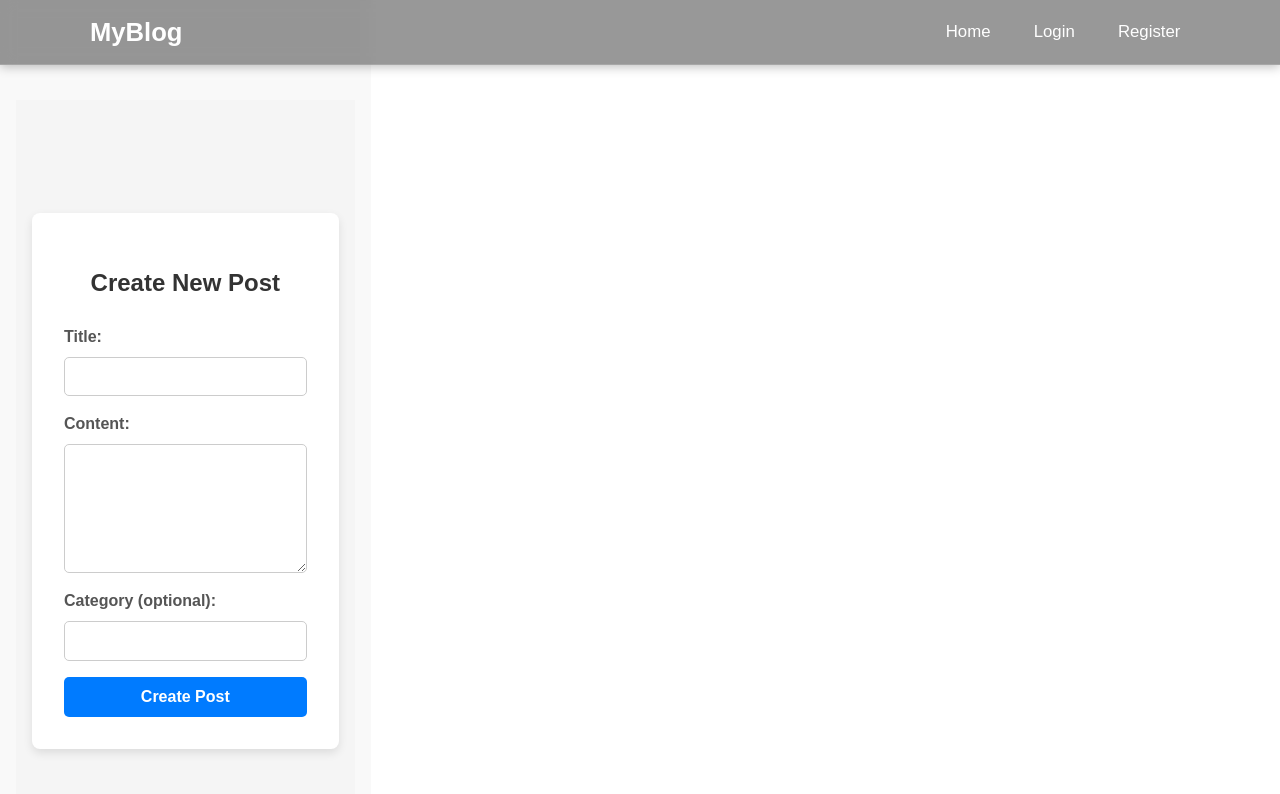
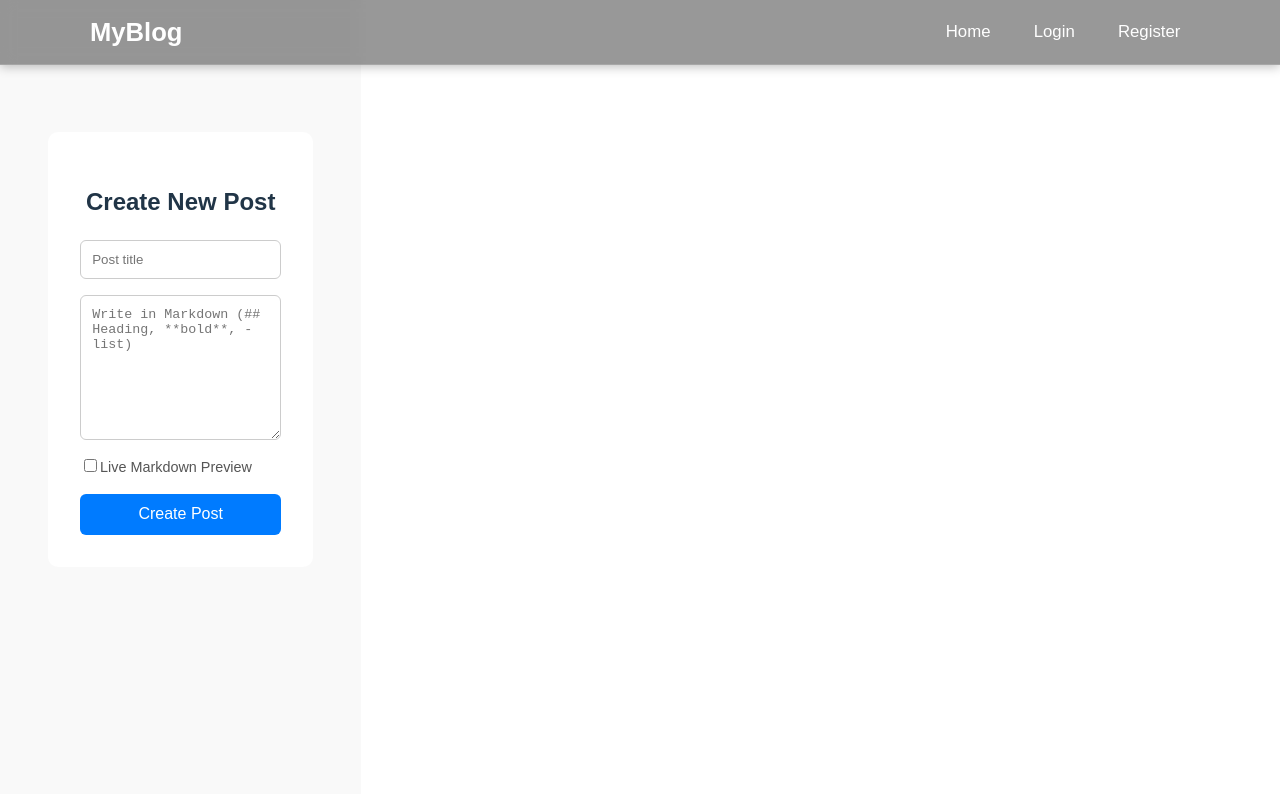
Before and after one commit to denden09/fullstack-test, a React (Vite) app in the folder frontend/frontend/: page /create in a window 1280 px wide. Shown: the top 794 px of the page. Built offline with nearby package versions, Linux system fonts and the light colour scheme.

Commit message:
markdown

```diff
--- a/frontend/frontend/src/pages/CreatePost.jsx
+++ b/frontend/frontend/src/pages/CreatePost.jsx
@@ -2,6 +2,8 @@ import { useState, useContext } from "react";
 import { useNavigate } from "react-router-dom";
 import { AuthContext } from "../context/AuthContext";
 import api from "../api/axios";
+import ReactMarkdown from "react-markdown";
+import remarkGfm from "remark-gfm";
 
 export default function CreatePost() {
   const { token } = useContext(AuthContext);
@@ -10,6 +12,7 @@ export default function CreatePost() {
   const [title, setTitle] = useState("");
   const [content, setContent] = useState("");
   const [category, setCategory] = useState("");
+  const [preview, setPreview] = useState(false);
 
   const handleSubmit = async (e) => {
     e.preventDefault();
@@ -23,9 +26,8 @@ export default function CreatePost() {
         { title, content, category },
         { headers: { Authorization: `Bearer ${token}` } }
       );
-      navigate("/"); // Redirect ke home page
+      navigate("/");
     } catch (err) {
-      console.error(err);
       alert("Failed to create post");
     }
   };
@@ -34,38 +36,39 @@ export default function CreatePost() {
     <div style={styles.container}>
       <div style={styles.card}>
         <h2 style={styles.heading}>Create New Post</h2>
+
         <form onSubmit={handleSubmit} style={styles.form}>
-          <div style={styles.field}>
-            <label style={styles.label}>Title:</label>
           <input
-              type="text"
+            placeholder="Post title"
             value={title}
             onChange={(e) => setTitle(e.target.value)}
-              required
             style={styles.input}
           />
-          </div>
 
-          <div style={styles.field}>
-            <label style={styles.label}>Content:</label>
           <textarea
+            placeholder="Write in Markdown (## Heading, **bold**, - list)"
             value={content}
             onChange={(e) => setContent(e.target.value)}
-              required
-              rows={6}
+            rows={8}
             style={{ ...styles.input, resize: "vertical" }}
           />
+
+          <label style={styles.previewToggle}>
+            <input
+              type="checkbox"
+              checked={preview}
+              onChange={() => setPreview(!preview)}
+            />
+            Live Markdown Preview
+          </label>
+
+          {preview && (
+            <div style={styles.preview}>
+              <ReactMarkdown remarkPlugins={[remarkGfm]}>
+                {content}
+              </ReactMarkdown>
             </div>
-
-          <div style={styles.field}>
-            <label style={styles.label}>Category (optional):</label>
-            <input
-              type="text"
-              value={category}
-              onChange={(e) => setCategory(e.target.value)}
-              style={styles.input}
-            />
-          </div>
+          )}
 
           <button type="submit" style={styles.button}>
             Create Post
@@ -80,53 +83,37 @@ const styles = {
   container: {
     display: "flex",
     justifyContent: "center",
-    alignItems: "center",
-    minHeight: "calc(100vh - 70px)", // jika navbar tinggi 70px
-    background: "#f5f5f5",
-    padding: "1rem",
+    padding: "2rem",
   },
   card: {
-    background: "white",
+    width: "100%",
+    maxWidth: "600px",
+    background: "#fff",
     padding: "2rem",
-    borderRadius: "8px",
-    boxShadow: "0 4px 10px rgba(0,0,0,0.1)",
-    width: "100%",
-    maxWidth: "500px",
+    borderRadius: "10px",
   },
-  heading: {
-    marginBottom: "1.5rem",
-    textAlign: "center",
-    color: "#333",
+  heading: { textAlign: "center" },
+  form: { display: "flex", flexDirection: "column", gap: "1rem" },
+  input: {
+    padding: "0.7rem",
+    borderRadius: "6px",
+    border: "1px solid #ccc",
   },
-  form: {
-    display: "flex",
-    flexDirection: "column",
-    gap: "1rem",
+  button: {
+    background: "#007bff",
+    color: "#fff",
+    padding: "0.7rem",
+    border: "none",
+    borderRadius: "6px",
   },
-  field: {
-    display: "flex",
-    flexDirection: "column",
-  },
-  label: {
-    marginBottom: "0.5rem",
-    fontWeight: "bold",
+  previewToggle: {
+    fontSize: "0.9rem",
     color: "#555",
   },
-  input: {
-    padding: "0.6rem 0.8rem",
-    borderRadius: "5px",
-    border: "1px solid #ccc",
-    fontSize: "1rem",
-    outline: "none",
-  },
-  button: {
-    padding: "0.7rem",
-    borderRadius: "5px",
-    border: "none",
-    background: "#007bff",
-    color: "white",
-    fontWeight: "bold",
-    cursor: "pointer",
-    transition: "background 0.3s",
+  preview: {
+    border: "1px solid #ddd",
+    padding: "1rem",
+    borderRadius: "6px",
+    background: "#fafafa",
   },
 };
--- a/frontend/frontend/src/pages/PostDetail.jsx
+++ b/frontend/frontend/src/pages/PostDetail.jsx
@@ -2,6 +2,9 @@ import { useState, useEffect, useContext } from "react";
 import { useParams, useNavigate } from "react-router-dom";
 import { AuthContext } from "../context/AuthContext";
 import api from "../api/axios";
+import ReactMarkdown from "react-markdown";
+import remarkGfm from "remark-gfm";
+
 
 export default function PostDetail() {
   const { id } = useParams();
@@ -110,7 +113,12 @@ export default function PostDetail() {
       {/* POST CARD */}
       <div style={styles.card}>
         <h2>{post.title}</h2>
-        <p style={styles.content}>{post.content}</p>
+        <div style={styles.content}>
+  <ReactMarkdown remarkPlugins={[remarkGfm]}>
+    {post.content}
+  </ReactMarkdown>
+</div>
+
         <p style={styles.meta}>
           By <strong>{post.author.name}</strong> ·{" "}
           {new Date(post.createdAt).toLocaleString()}
@@ -183,9 +191,10 @@ const styles = {
     boxShadow: "0 4px 12px rgba(0,0,0,0.1)",
   },
   content: {
-    marginTop: "1rem",
-    lineHeight: 1.6,
-  },
+  marginTop: "1rem",
+  lineHeight: 1.8,
+  color: "#eee",
+},
   meta: {
     fontSize: "0.85rem",
     color: "#666",
```
Lines whose indentation alone changed are shown as unchanged.
